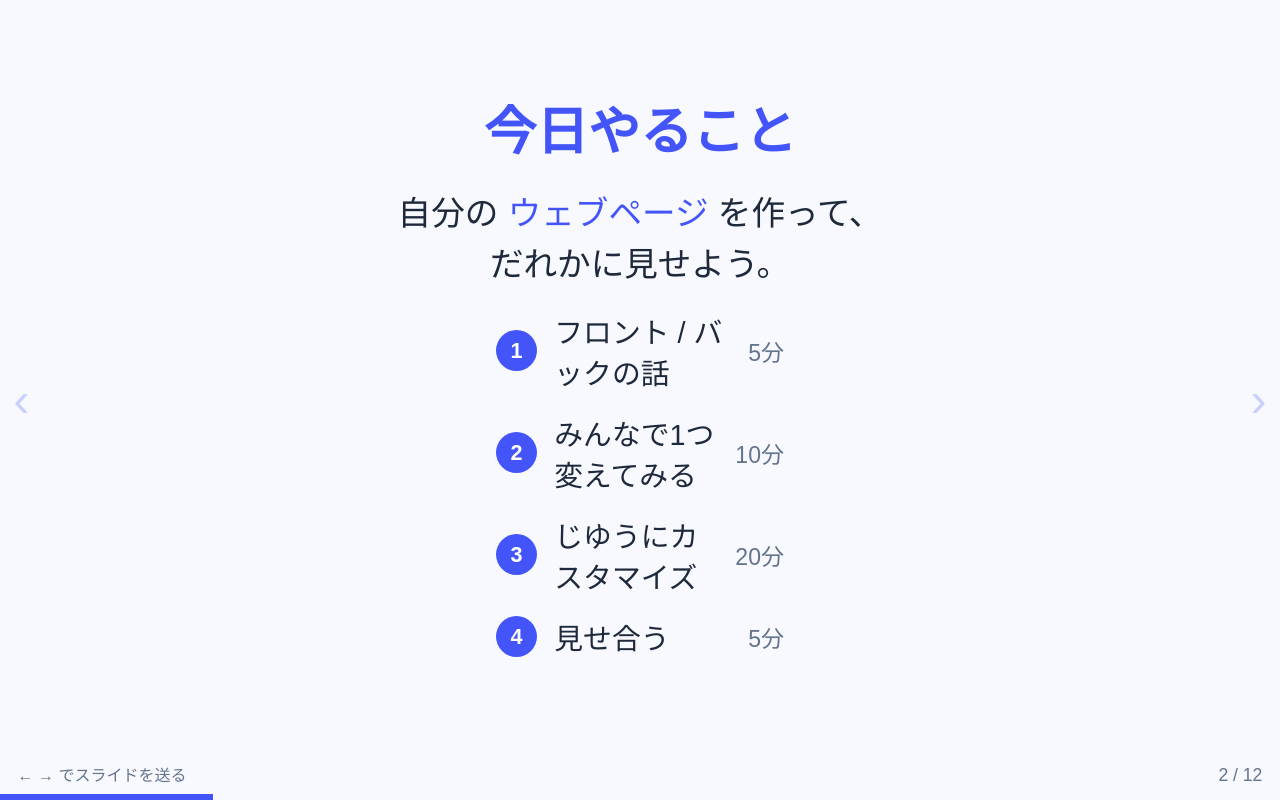
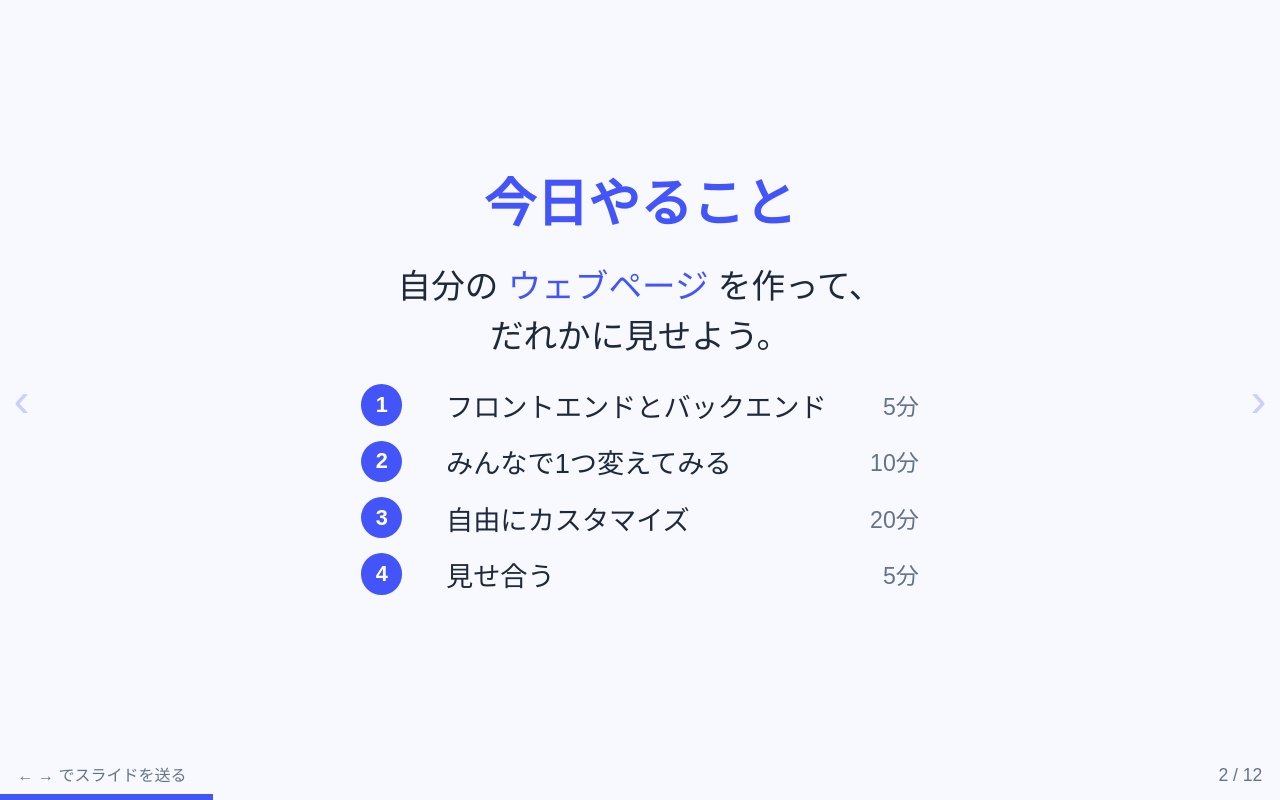
Before and after one commit to alecrem/webfest2026, a website: page public/slides.html in a window 1280 px wide. Both pictures are taken after a click on the button "次へ". Drawn offline with Linux system fonts and the light colour scheme.

Commit message:
スライドのアジェンダを読みやすく整える
「今日やること」の各項目を1行ずつ (内容幅のグリッド、時間は右そろえ)
にして折り返しをなくした。略称をやめて「フロントエンドとバックエンド」に、
「じゆう」を「自由」に修正。

```diff
--- a/public/slides.html
+++ b/public/slides.html
@@ -54,19 +54,22 @@
     padding: 0.4em 0.9em; border-radius: 999px;
   }
 
-  /* 番号つきの流れ (アジェンダ・手順) */
-  ul.flow { list-style: none; margin-top: 0.6em; max-width: 18em; width: 100%; }
-  ul.flow li {
-    display: flex; align-items: center; gap: 0.6em;
-    font-size: clamp(18px, 3.6vmin, 34px);
-    padding: 0.35em 0; text-align: left;
+  /* 番号つきの流れ (アジェンダ) — 1行ずつ、時間は右そろえ */
+  ul.flow {
+    list-style: none; margin-top: 0.8em;
+    display: grid; grid-template-columns: auto auto auto;
+    align-items: center; gap: 0.55em 1.6em;
+    width: max-content; max-width: 92vw;
+    font-size: clamp(16px, 3.4vmin, 32px);
   }
+  ul.flow li { display: contents; }
   ul.flow .n {
-    flex: none; width: 1.9em; height: 1.9em; border-radius: 50%;
+    width: 1.9em; height: 1.9em; border-radius: 50%;
     background: var(--accent); color: #fff; font-weight: 700;
-    display: grid; place-items: center; font-size: 0.75em;
+    display: grid; place-items: center; font-size: 0.8em;
   }
-  ul.flow .t { color: var(--muted); font-size: 0.8em; margin-left: auto; white-space: nowrap; }
+  ul.flow .label { text-align: left; white-space: nowrap; }
+  ul.flow .t { color: var(--muted); font-size: 0.85em; white-space: nowrap; text-align: right; }
 
   /* フロント/バックの図 */
   .diagram {
@@ -160,10 +163,10 @@
     <h2>今日やること</h2>
     <p class="big">自分の <span class="accent">ウェブページ</span> を作って、<br>だれかに見せよう。</p>
     <ul class="flow">
-      <li><span class="n">1</span><span>フロント / バックの話</span><span class="t">5分</span></li>
-      <li><span class="n">2</span><span>みんなで1つ変えてみる</span><span class="t">10分</span></li>
-      <li><span class="n">3</span><span>じゆうにカスタマイズ</span><span class="t">20分</span></li>
-      <li><span class="n">4</span><span>見せ合う</span><span class="t">5分</span></li>
+      <li><span class="n">1</span><span class="label">フロントエンドとバックエンド</span><span class="t">5分</span></li>
+      <li><span class="n">2</span><span class="label">みんなで1つ変えてみる</span><span class="t">10分</span></li>
+      <li><span class="n">3</span><span class="label">自由にカスタマイズ</span><span class="t">20分</span></li>
+      <li><span class="n">4</span><span class="label">見せ合う</span><span class="t">5分</span></li>
     </ul>
   </section>
 
```
